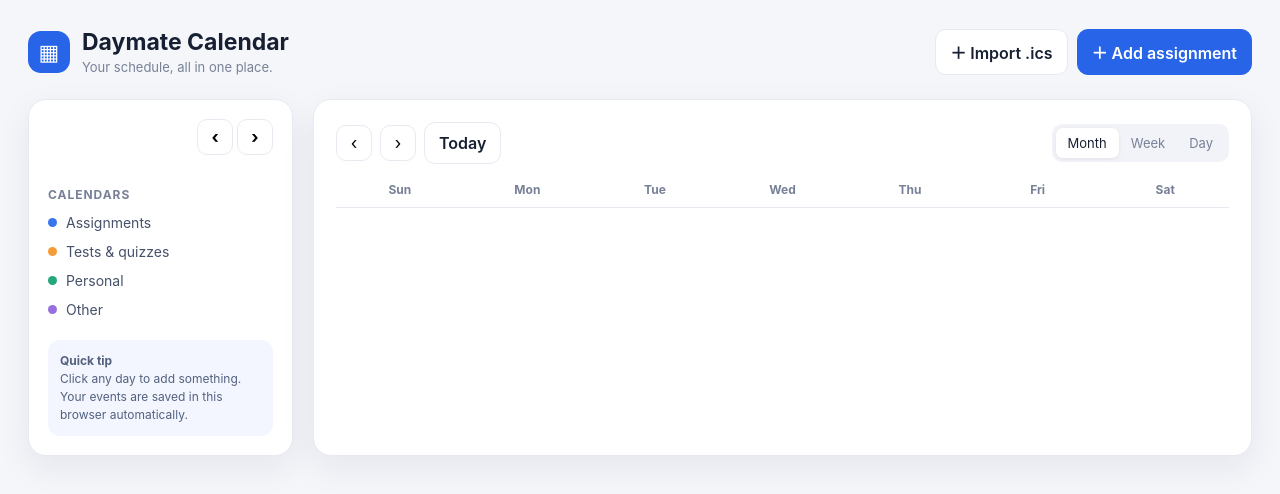
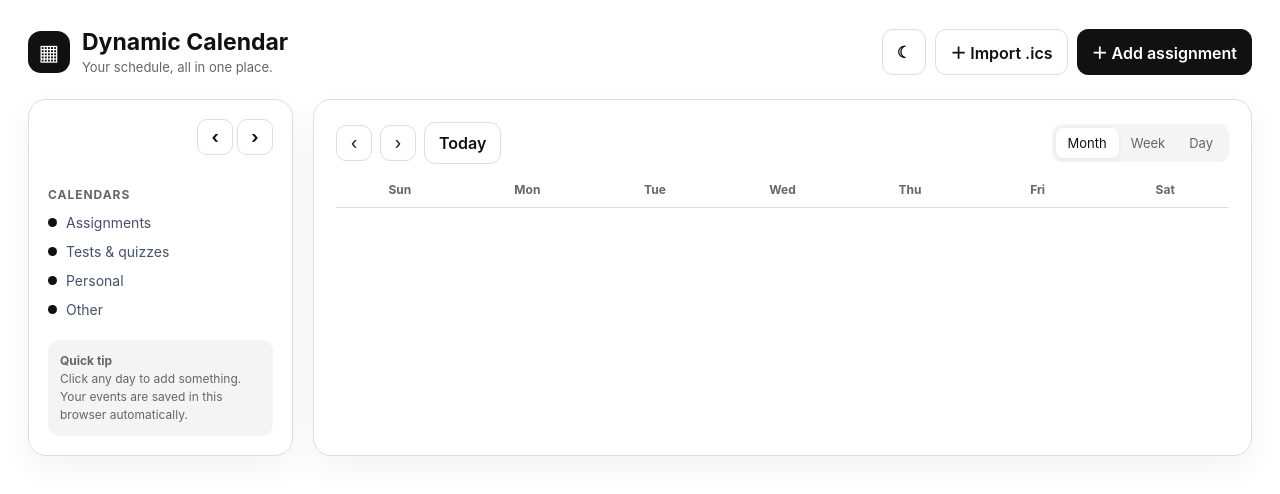
Before and after one commit to saog216-code/Dynamic-calander, a plain HTML site: page index.html in a window 1280 px wide. Drawn offline with Linux system fonts and the light colour scheme.

Commit message:
Add monochrome theme and OLED dark mode

```diff
--- a/index.html
+++ b/index.html
@@ -3,9 +3,9 @@
 <head>
 <meta charset="UTF-8">
 <meta name="viewport" content="width=device-width, initial-scale=1.0">
-<title>Daymate Calendar</title>
+<title>Dynamic Calendar</title>
 <style>
-:root{color-scheme:light;--bg:#f5f6fa;--panel:#fff;--ink:#172033;--muted:#778096;--line:#e7eaf1;--blue:#2864e8;--blue-soft:#eaf0ff;--shadow:0 12px 35px #17203312}
+:root{color-scheme:light;--bg:#fff;--panel:#fff;--ink:#111;--muted:#666;--line:#dedede;--blue:#111;--blue-soft:#eee;--shadow:0 12px 35px #0000000d;--field:#fff;--soft:#f4f4f4;--outside:#fafafa;--event-ink:#222;--event-bg:#ededed} :root[data-theme="dark"]{color-scheme:dark;--bg:#000;--panel:#000;--ink:#f5f5f5;--muted:#999;--line:#292929;--blue:#fff;--blue-soft:#202020;--shadow:none;--field:#080808;--soft:#151515;--outside:#080808;--event-ink:#eee;--event-bg:#1c1c1c}
 *{box-sizing:border-box}body{margin:0;background:var(--bg);color:var(--ink);font-family:-apple-system,BlinkMacSystemFont,"Segoe UI",sans-serif}
 button,input,textarea,select{font:inherit}button{cursor:pointer}
 .app{max-width:1400px;margin:auto;padding:28px}
@@ -28,13 +28,33 @@ h1{font-size:23px;margin:0}.sub{color:var(--muted);font-size:13px;margin-top:3px
 .modal-backdrop{position:fixed;inset:0;background:#10182b66;display:none;align-items:center;justify-content:center;padding:16px;z-index:5}.modal-backdrop.open{display:flex}.modal{background:white;width:min(460px,100%);border-radius:18px;padding:23px;box-shadow:0 20px 70px #0003}.modal h2{margin:0 0 18px}.field{display:grid;gap:6px;margin:12px 0}.field label{font-size:13px;font-weight:650;color:#59647a}.field input,.field textarea,.field select{width:100%;border:1px solid var(--line);border-radius:9px;padding:10px;background:white;color:var(--ink)}.field textarea{min-height:70px;resize:vertical}.modal-actions{display:flex;justify-content:flex-end;gap:8px;margin-top:18px}.close-row{display:flex;justify-content:space-between;align-items:center}
 @media(max-width:800px){.app{padding:14px}.layout{grid-template-columns:1fr}.sidebar{display:none}.calendar{padding:12px}.days{grid-auto-rows:minmax(86px,1fr)}.day{padding:5px 3px}.event{font-size:10px;padding:4px}.month-title{font-size:20px}.topbar{align-items:flex-start}.actions .btn{padding:9px 10px}}
 @media(max-width:430px){.topbar{flex-direction:column}.days{grid-auto-rows:minmax(76px,1fr)}.daynum{width:23px;height:23px;font-size:11px}.event{font-size:9px}.view-switch button{padding:7px 8px}}
+
+/* Monochrome surfaces and category treatments */
+.btn,.icon-btn,.view-switch,.view-switch button.active,.field input,.field textarea,.field select,.modal,.list-event{background:var(--panel);color:var(--ink)}
+.btn.primary{background:var(--ink);border-color:var(--ink);color:var(--bg)}
+.logo{background:var(--ink);color:var(--bg)}
+.mini-grid button.today,.daynum.today{background:var(--ink);color:var(--bg)}
+.mini-grid button.selected{outline-color:var(--ink)}
+.tip{background:var(--soft);color:var(--muted)}
+.view-switch{background:var(--soft)}
+.view-switch button.active{box-shadow:0 1px 4px #0001}
+.day.outside{background:var(--outside);color:var(--muted)}
+.event,.event.orange,.event.green,.event.purple{background:var(--event-bg);color:var(--event-ink);border-left:2px solid var(--muted)}
+.dot,.dot.blue,.dot.orange,.dot.green,.dot.purple{background:var(--ink)}
+.list-event{background:var(--soft)}
+.modal-backdrop{background:#0009}
+.field label{color:var(--muted)}
+.btn:hover,.icon-btn:hover{background:var(--soft)}
+.theme-btn{min-width:42px}
+
 </style>
 </head>
 <body>
 <div class="app">
   <header class="topbar">
-    <div class="brand"><div class="logo">▦</div><div><h1>Daymate Calendar</h1><div class="sub">Your schedule, all in one place.</div></div></div>
+    <div class="brand"><div class="logo">▦</div><div><h1>Dynamic Calendar</h1><div class="sub">Your schedule, all in one place.</div></div></div>
     <div class="actions">
+      <button class="btn theme-btn" id="themeBtn" type="button" aria-label="Switch color theme" title="Switch color theme">☾</button>
       <button class="btn" id="importBtn">＋ Import .ics</button>
       <input id="icsFile" type="file" accept=".ics,text/calendar" hidden>
       <button class="btn primary" id="addBtn">＋ Add assignment</button>
@@ -75,6 +95,11 @@ h1{font-size:23px;margin:0}.sub{color:var(--muted);font-size:13px;margin-top:3px
 </div>
 <script>
 const $=id=>document.getElementById(id);
+const themeKey='dynamic-calendar-theme';
+function applyTheme(theme){document.documentElement.dataset.theme=theme;$('themeBtn').textContent=theme==='dark'?'☀':'☾';$('themeBtn').title=theme==='dark'?'Switch to light mode':'Switch to OLED dark mode';$('themeBtn').setAttribute('aria-label',$('themeBtn').title);localStorage.setItem(themeKey,theme)}
+const savedTheme=localStorage.getItem(themeKey);
+applyTheme(savedTheme==='dark'?'dark':'light');
+$('themeBtn').onclick=()=>applyTheme(document.documentElement.dataset.theme==='dark'?'light':'dark');
 const today=new Date(); today.setHours(0,0,0,0);
 let cursor=new Date(today.getFullYear(),today.getMonth(),1), selectedDate=iso(today), view='month';
 let events=JSON.parse(localStorage.getItem('daymate-events')||'[]');
```
